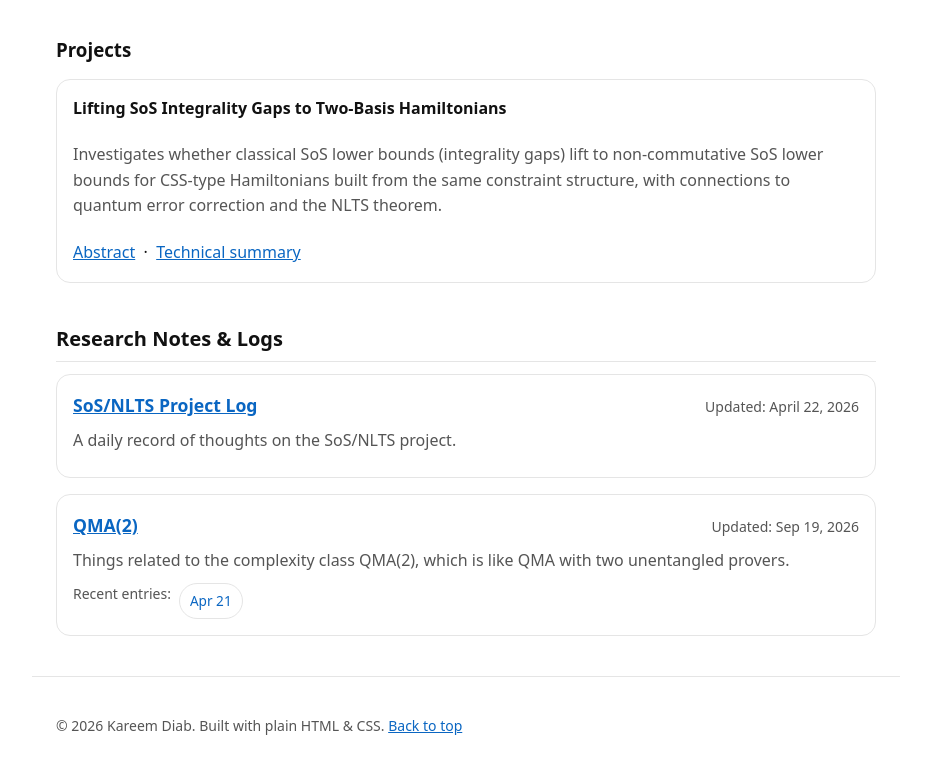
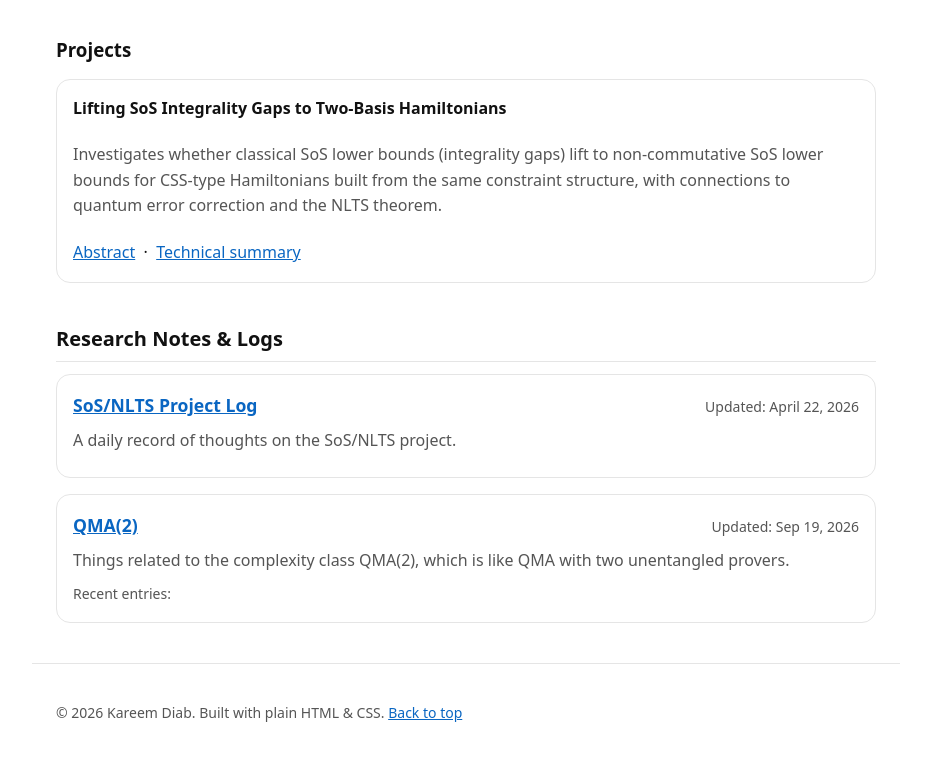
Before and after one commit to kareemdiab/kareemdiab.github.io, a plain HTML site: page research.html in a window 1280 px wide. Shown: the part 627-1403 px from the top of the page, without its empty margins (174-1105 px from the left). Drawn offline with Linux system fonts and the light colour scheme.

Commit message:
removed unrelated note for qma(2)

```diff
--- a/research.html
+++ b/research.html
@@ -255,7 +255,6 @@
 
         <nav style="gap: 8px; font-size: 0.85em; margin-top: 10px;">
           <span class="meta">Recent entries:</span>
-          <a href="notes/SoS_4.html">Apr 21</a>
         </nav>
       </div>
 
```
